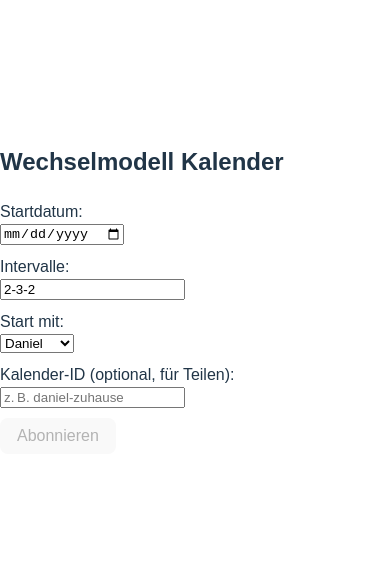
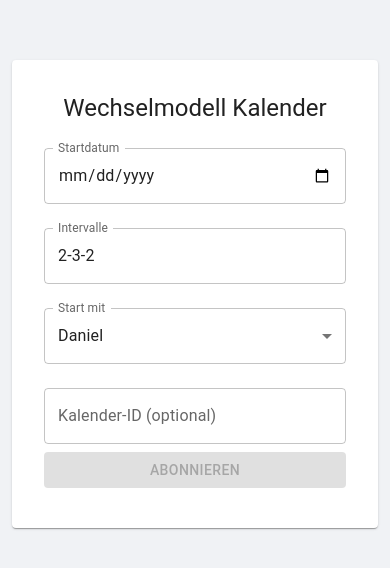
Before and after one commit to thomcgn/wechselmodell, a React (Vite) app: page / in a window 390 px wide. Shown: the part 128-696 px from the top of the page. Built offline with nearby package versions, Linux system fonts and the light colour scheme.

Commit message:
Optische Anpassungen

```diff
--- a/package.json
+++ b/package.json
@@ -11,6 +11,9 @@
     "start": "concurrently \"npm run server\" \"npm run dev\""
   },
   "dependencies": {
+    "@emotion/react": "^11.14.0",
+    "@emotion/styled": "^11.14.1",
+    "@mui/material": "^7.3.6",
     "express": "^5.2.1",
     "react": "^19.2.0",
     "react-dom": "^19.2.0"
--- /dev/null
+++ b/src/WechselmodellCalendarGenerator.css
@@ -0,0 +1,55 @@
+/* Container zentriert */
+.calendar-container {
+  display: flex;
+  justify-content: center;
+  align-items: center;
+  min-height: 100vh;
+  background-color: #f0f2f5;
+  padding: 12px;
+  box-sizing: border-box;
+}
+
+/* Card Style */
+.calendar-card {
+  width: 100%;
+  max-width: 480px; /* für größere Smartphones */
+  border-radius: 12px;
+  box-shadow: 0 4px 14px rgba(0,0,0,0.12);
+  padding: 0;
+  box-sizing: border-box;
+}
+
+/* Button Style */
+.calendar-button {
+  margin-top: 16px;
+  border-radius: 10px;
+  padding: 12px 0;
+}
+
+/* Feedback Nachricht */
+.calendar-message {
+  margin-top: 12px;
+  font-weight: bold;
+  word-break: break-word;
+}
+
+.calendar-message.error {
+  color: #d32f2f;
+}
+
+.calendar-message.success {
+  color: #2e7d32;
+}
+
+/* Responsive Anpassungen */
+@media (max-width: 400px) {
+  .calendar-card {
+    padding: 16px;
+  }
+}
+
+@media (max-width: 360px) {
+  .calendar-card {
+    padding: 12px;
+  }
+}
--- a/src/WechselmodellCalendarGenerator.tsx
+++ b/src/WechselmodellCalendarGenerator.tsx
@@ -1,17 +1,16 @@
 import { useState } from "react";
+import { Box, Card, CardContent, TextField, MenuItem, Button, Typography } from "@mui/material";
+import "./WechselmodellCalendarGenerator.css";
 
 export default function WechselmodellCalendarGenerator() {
   const [intervalString, setIntervalString] = useState("2-3-2");
   const [startType, setStartType] = useState("Daniel");
   const [startDate, setStartDate] = useState("");
-  const [calendarId, setCalendarId] = useState(""); // optional
-  const [message, setMessage] = useState(""); // Feedback
-  const [loading, setLoading] = useState(false); // Ladezustand
+  const [calendarId, setCalendarId] = useState("");
+  const [message, setMessage] = useState("");
+  const [loading, setLoading] = useState(false);
 
-  // Prüft, ob Intervalle korrekt sind: nur Zahlen getrennt durch Bindestrich
   const isIntervalValid = (str: string) => /^(\d+-)*\d+$/.test(str);
-
-  // Button aktivieren nur, wenn Datum gewählt + Intervalle gültig
   const canSubmit = startDate !== "" && isIntervalValid(intervalString) && !loading;
 
   const generateICS = async () => {
@@ -27,16 +26,8 @@ export default function WechselmodellCalendarGenerator() {
     setLoading(true);
     setMessage("⏳ Erstelle Kalender...");
 
-    const body: any = {
-      startDate,
-      intervals: intervalString,
-      startWith: startType,
-    };
-
-    // optional manuelle Kalender-ID übergeben
-    if (calendarId.trim() !== "") {
-      body.calendarId = calendarId.trim();
-    }
+    const body: any = { startDate, intervals: intervalString, startWith: startType };
+    if (calendarId.trim() !== "") body.calendarId = calendarId.trim();
 
     try {
       const res = await fetch("/api/createCalendar", {
@@ -45,91 +36,93 @@ export default function WechselmodellCalendarGenerator() {
         body: JSON.stringify(body),
       });
 
-      if (!res.ok) {
-        throw new Error(`Fehler beim Erstellen des Kalenders (${res.status})`);
-      }
-
+      if (!res.ok) throw new Error(`Fehler beim Erstellen des Kalenders (${res.status})`);
       const data = await res.json();
 
-      // iPhone abonnieren
       const host = window.location.hostname;
-      const port = window.location.port; // z. B. 80 oder 443
+      const port = window.location.port;
       window.location.href = `webcal://${host}${port ? `:${port}` : ""}/cal/${data.id}.ics`;
 
       setMessage("✅ Kalender erfolgreich erstellt!");
     } catch (err: any) {
-      if (err.message.includes("Failed to fetch")) {
-        setMessage("❌ Server nicht erreichbar. Bitte prüfe, ob der Backend-Server läuft.");
-      } else {
-        setMessage(`❌ ${err.message}`);
-      }
+      setMessage(err.message.includes("Failed to fetch")
+        ? "❌ Server nicht erreichbar."
+        : `❌ ${err.message}`);
     } finally {
       setLoading(false);
     }
   };
 
   return (
-    <div style={{ maxWidth: 400, margin: "0 auto", fontFamily: "sans-serif" }}>
-      <h2>Wechselmodell Kalender</h2>
+    <Box className="calendar-container">
+      <Card className="calendar-card">
+        <CardContent>
+          <Typography variant="h5" align="center" gutterBottom>
+            Wechselmodell Kalender
+          </Typography>
 
-      <label>
-        Startdatum:
-        <input
+          <TextField
+            label="Startdatum"
             type="date"
             value={startDate}
             onChange={(e) => setStartDate(e.target.value)}
-          style={{ display: "block", marginBottom: 10 }}
+            InputLabelProps={{ shrink: true }}
+            fullWidth
+            margin="normal"
           />
-      </label>
 
-      <label>
-        Intervalle:
-        <input
+          <TextField
+            label="Intervalle"
             value={intervalString}
             onChange={(e) => setIntervalString(e.target.value)}
-          style={{ display: "block", marginBottom: 10 }}
+            placeholder="z. B. 2-3-2"
+            fullWidth
+            margin="normal"
+            error={intervalString !== "" && !isIntervalValid(intervalString)}
           />
-      </label>
 
-      <label>
-        Start mit:
-        <select
+          <TextField
+            select
+            label="Start mit"
             value={startType}
             onChange={(e) => setStartType(e.target.value)}
-          style={{ display: "block", marginBottom: 10 }}
+            fullWidth
+            margin="normal"
           >
-          <option>Daniel</option>
-          <option>Zuhause</option>
-        </select>
-      </label>
+            <MenuItem value="Daniel">Daniel</MenuItem>
+            <MenuItem value="Zuhause">Zuhause</MenuItem>
+          </TextField>
 
-      <label>
-        Kalender-ID (optional, für Teilen):
-        <input
+          <TextField
+            label="Kalender-ID (optional)"
             value={calendarId}
             onChange={(e) => setCalendarId(e.target.value)}
             placeholder="z. B. daniel-zuhause"
-          style={{ display: "block", marginBottom: 10 }}
+            fullWidth
+            margin="normal"
           />
-      </label>
 
-      <button
+          <Button
+            variant="contained"
+            color="primary"
+            fullWidth
             onClick={generateICS}
             disabled={!canSubmit}
-        style={{
-          padding: "8px 16px",
-          cursor: canSubmit ? "pointer" : "not-allowed",
-          marginBottom: 10,
-        }}
+            className="calendar-button"
           >
             {loading ? "Erstelle..." : "Abonnieren"}
-      </button>
+          </Button>
 
           {message && (
-        <p style={{ fontWeight: "bold", color: message.startsWith("❌") ? "red" : "green" }}>
+            <Typography
+              align="center"
+              className={`calendar-message ${message.startsWith("❌") ? "error" : "success"}`}
+            >
               {message}
-        </p>
+            </Typography>
           )}
-    </div>
+        </CardContent>
+      </Card>
+    </Box>
   );
 }
```
Also changed, not shown: 1 other file (tests, documents, lock files or other folders). Lines whose indentation alone changed are shown as unchanged.
